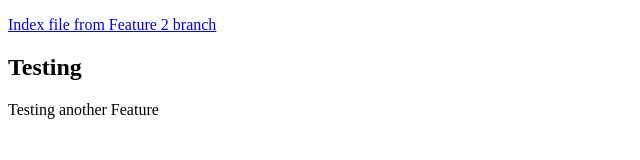
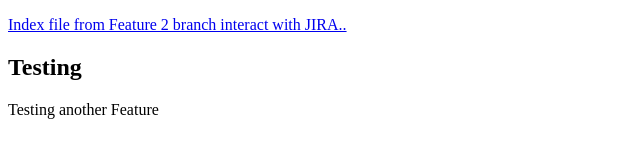
Before and after one commit to NikhilYadavGIT/aws-codedeploy-github, a plain HTML site: page index.html in a window 1280 px wide. Shown: the whole page, without its empty margins (0-640 px from the left). Drawn offline with Linux system fonts and the light colour scheme.

Commit message:
Interaction with JIRA from Feature-2 branch
MP-2#Interaction with JIRA from Feature-2 branch

```diff
--- a/index.html
+++ b/index.html
@@ -2,7 +2,7 @@
 <html>
 <body>
 <p>
-<a href="#C4">Index file from Feature 2 branch</a>
+<a href="#C4">Index file from Feature 2 branch interact with JIRA..</a>
 </p>
 <p>
 <h2>Testing</h2>
```
